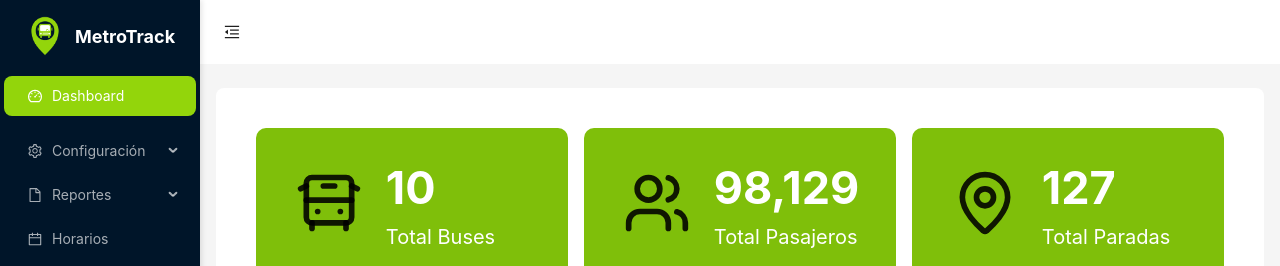
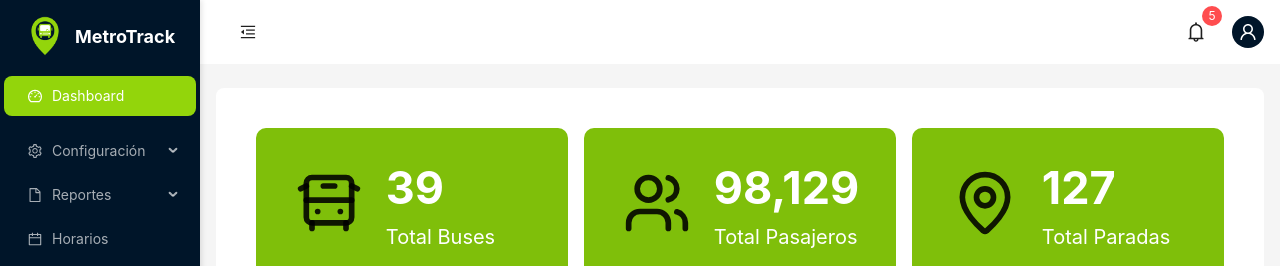
Before and after one commit to WilliamCuc/proyecto-transmetro-frontend, a React (Vite) app: page /home in a window 1280 px wide. Shown: the top 266 px of the page. Built offline with nearby package versions, Linux system fonts and the light colour scheme; no server answers; sample sign-in values are in the browser's storage.

Commit message:
Integración de iconos de notificaciones y de perfil en barra de navegación

```diff
--- a/src/components/Dashboard/Dashboard.css
+++ b/src/components/Dashboard/Dashboard.css
@@ -2,13 +2,13 @@
   display: flex;
   flex-direction: column;
   gap: 10px;
-  height: 80vh; /* Ocupa toda la altura de la ventana */
+  height: 80vh;
   padding: 16px;
   box-sizing: border-box;
 }
 
 .dashboard-map {
-  flex: 2; /* El mapa ocupa más espacio */
+  flex: 2;
   display: flex;
   justify-content: center;
   align-items: center;
--- a/src/components/Dashboard/Dashboard.jsx
+++ b/src/components/Dashboard/Dashboard.jsx
@@ -13,7 +13,7 @@ export default function Dashboard() {
                 <BusFront size={68} />
               </div>
               <div className="dashboard-card-content">
-                <div className="dashboard-card-value">10</div>
+                <div className="dashboard-card-value">39</div>
                 <div className="dashboard-card-title">Total Buses</div>
               </div>
             </div>
--- a/src/components/Home/Home.css
+++ b/src/components/Home/Home.css
@@ -52,3 +52,19 @@
 .ant-menu-sub {
   background-color: #001529 !important;
 }
+
+.header-actions {
+  display: flex;
+  align-items: center;
+  gap: 20px;
+}
+
+.header-actions .ant-btn {
+  display: flex;
+  justify-content: center;
+  align-items: center;
+}
+
+.header-actions .ant-avatar {
+  cursor: pointer;
+}
--- a/src/components/Home/Home.jsx
+++ b/src/components/Home/Home.jsx
@@ -13,8 +13,11 @@ import {
   FullscreenExitOutlined,
   CarOutlined,
   CalendarOutlined,
+  BellOutlined,
+  LogoutOutlined,
+  MailOutlined,
 } from "@ant-design/icons";
-import { Button, Layout, Menu, theme } from "antd";
+import { Button, Layout, Menu, theme, Dropdown, Avatar, Badge } from "antd";
 import "./Home.css";
 import logo from "../../assets/images/logo-proyecto.png";
 import User from "../User/User";
@@ -133,7 +136,15 @@ export default function Home() {
       </Sider>
 
       <Layout>
-        <Header style={{ padding: 0, background: colorBgContainer }}>
+        <Header
+          style={{
+            padding: "0 16px",
+            background: colorBgContainer,
+            display: "flex",
+            justifyContent: "space-between",
+            alignItems: "center",
+          }}
+        >
           <Button
             type="text"
             icon={collapsed ? <MenuUnfoldOutlined /> : <MenuFoldOutlined />}
@@ -144,6 +155,56 @@ export default function Home() {
               height: 64,
             }}
           />
+          <div className="header-actions">
+            <Dropdown
+              menu={{
+                items: [
+                  {
+                    key: "1",
+                    icon: <MailOutlined />,
+                    label: "Notificación 1",
+                  },
+                  { key: "2", icon: <MailOutlined />, label: "Notificación 2" },
+                  { key: "3", icon: <MailOutlined />, label: "Notificación 3" },
+                  { key: "4", icon: <MailOutlined />, label: "Notificación 4" },
+                  { key: "5", icon: <MailOutlined />, label: "Notificación 5" },
+                ],
+              }}
+              placement="bottomRight"
+              trigger={["click"]}
+            >
+              <Badge count={5}>
+                <Button
+                  type="text"
+                  icon={<BellOutlined style={{ fontSize: "20px" }} />}
+                />
+              </Badge>
+            </Dropdown>
+
+            <Dropdown
+              menu={{
+                items: [
+                  {
+                    key: "1",
+                    icon: <UserOutlined />,
+                    label: "Configurar Perfil",
+                  },
+                  {
+                    key: "2",
+                    icon: <LogoutOutlined />,
+                    label: "Cerrar Sesión",
+                  },
+                ],
+              }}
+              placement="bottomRight"
+              trigger={["click"]}
+            >
+              <Avatar
+                style={{ backgroundColor: "#001529", cursor: "pointer" }}
+                icon={<UserOutlined />}
+              />
+            </Dropdown>
+          </div>
         </Header>
 
         <Content
```
